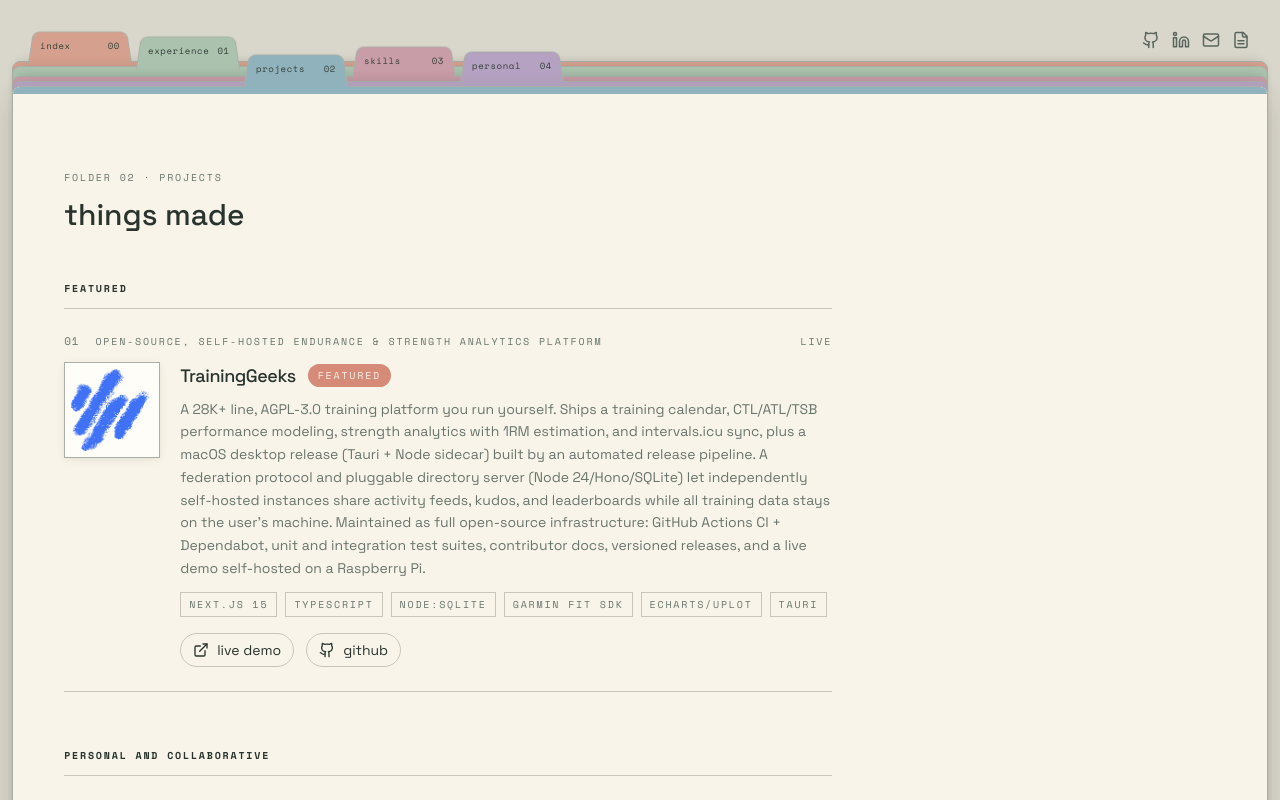
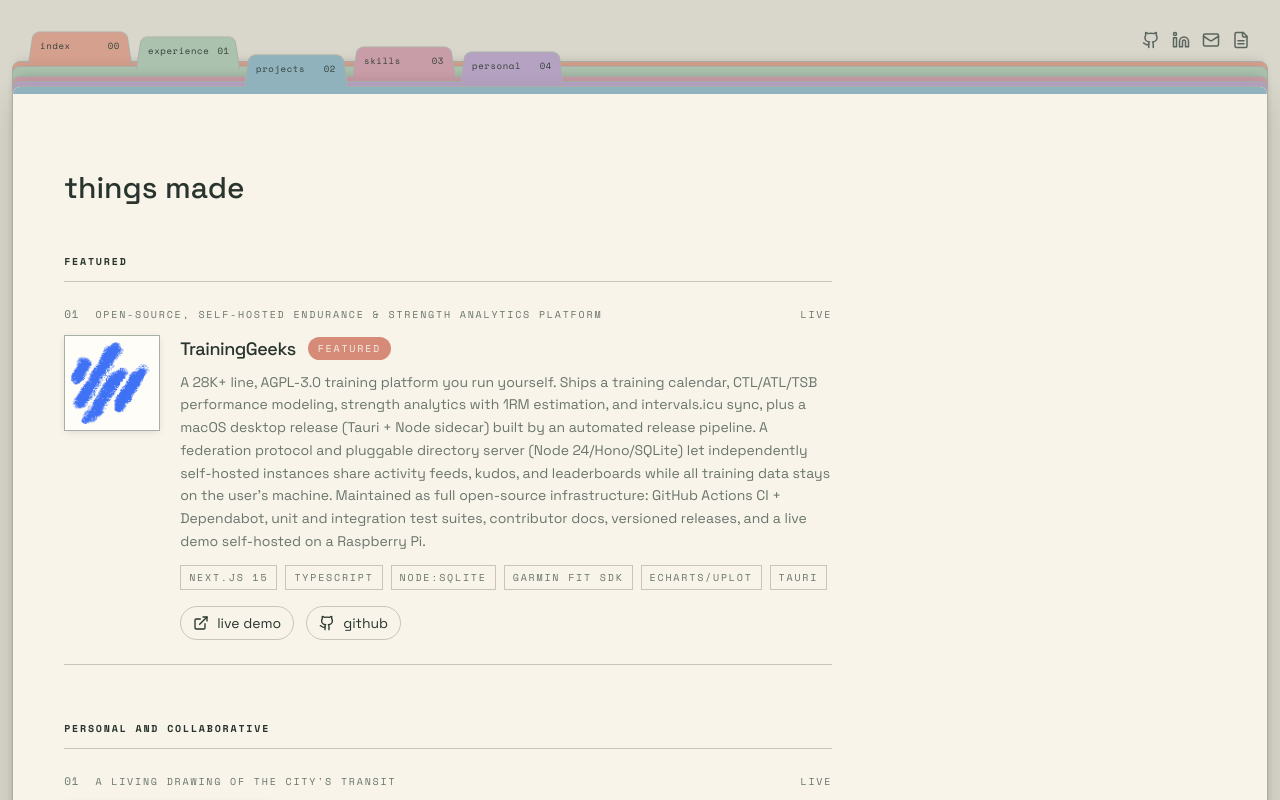
Before and after one commit to arin-jaff/arinjaff.com, a React (Vite) app: page /projects in a window 1280 px wide. Shown: the top 800 px of the page. Built offline with nearby package versions, Linux system fonts and the light colour scheme.

Commit message:
Drop the folder eyebrow above page titles

```diff
--- a/src/components/PageHeader.jsx
+++ b/src/components/PageHeader.jsx
@@ -1,11 +1,8 @@
 import React from "react";
 
-export default function PageHeader({ number, name, title }) {
+export default function PageHeader({ title }) {
   return (
     <header className="mb-12">
-      <p className="label mb-3">
-        folder {number} · {name}
-      </p>
       <h1 className="font-display text-2xl leading-none md:text-3xl">{title}</h1>
     </header>
   );
--- a/src/pages/Experience.jsx
+++ b/src/pages/Experience.jsx
@@ -6,7 +6,7 @@
 export default function Experience() {
   return (
     <div className="mx-auto max-w-6xl py-6 md:py-8">
-      <PageHeader number="01" name="experience" title="where i've worked" />
+      <PageHeader title="where i've worked" />
 
       <div className="max-w-3xl">
         <h2 className="label-strong mb-3">professional experience and internships</h2>
--- a/src/pages/NotFound.jsx
+++ b/src/pages/NotFound.jsx
@@ -5,7 +5,7 @@
 export default function NotFound() {
   return (
     <div className="mx-auto max-w-6xl py-6 md:py-8">
-      <PageHeader number="—" name="404" title="nothing filed here" />
+      <PageHeader title="nothing filed here" />
 
       <div className="max-w-3xl border-y border-border py-6">
         <p className="text-sm text-muted-foreground">
--- a/src/pages/Projects.jsx
+++ b/src/pages/Projects.jsx
@@ -105,7 +105,7 @@
 
   return (
     <div className="mx-auto max-w-6xl py-6 md:py-8">
-      <PageHeader number="02" name="projects" title="things made" />
+      <PageHeader title="things made" />
 
       <div className="max-w-3xl space-y-14">
         {featured.length > 0 && (
```
